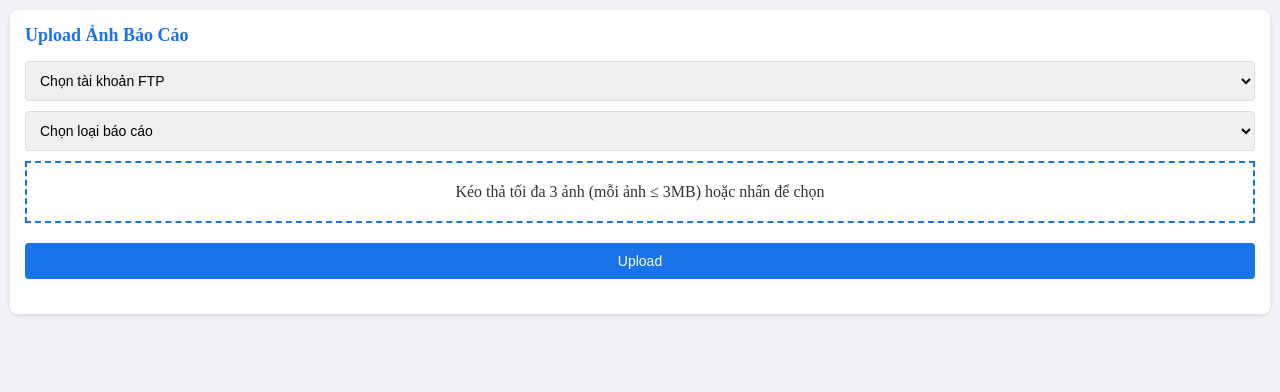
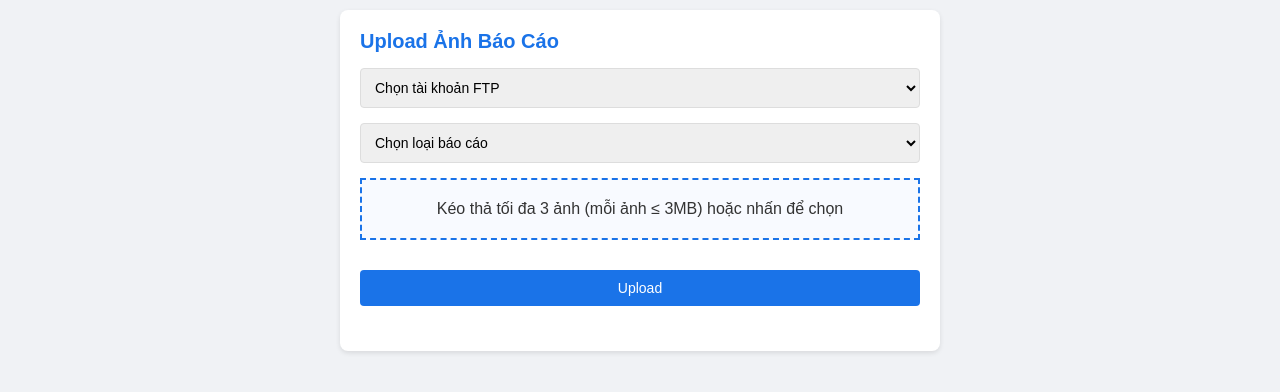
Before and after one commit to duytim/uploadftp, a Flask app: page / in a window 1280 px wide. Shown: the top 392 px of the page. Run offline with Flask 3, Linux system fonts and the light colour scheme.

Commit message:
Update styles.css

```diff
--- a/static/styles.css
+++ b/static/styles.css
@@ -1,27 +1,31 @@
-* { margin: 0; padding: 0; box-sizing: border-box; }
+* {
+    margin: 0;
+    padding: 0;
+    box-sizing: border-box;
+}
 body {
-    font-family: Arial??? Arial, sans-serif;
+    font-family: Arial, sans-serif;
     background: #f0f2f5;
     padding: 10px;
     color: #333;
 }
 .container {
-    max-width: 100%;
+    max-width: 600px;
     margin: 0 auto;
     background: #fff;
     border-radius: 8px;
-    padding: 15px;
+    padding: 20px;
     box-shadow: 0 2px 5px rgba(0,0,0,0.1);
 }
 h2 {
-    font-size: 18px;
+    font-size: 20px;
     margin-bottom: 15px;
     color: #1a73e8;
 }
-select, input[type="file"], input[type="text"], button {
+select, input[type="text"], button {
     width: 100%;
     padding: 10px;
-    margin-bottom: 10px;
+    margin-bottom: 15px;
     border: 1px solid #ddd;
     border-radius: 4px;
     font-size: 14px;
@@ -31,7 +35,8 @@ select, input[type="file"], input[type="text"], button {
     padding: 20px;
     text-align: center;
     cursor: pointer;
-    margin-bottom: 10px;
+    margin-bottom: 15px;
+    background: #f8faff;
 }
 .drop-zone.dragover {
     background: #e1f0ff;
@@ -47,39 +52,43 @@ button:disabled {
     background: #a0c1ff;
     cursor: not-allowed;
 }
-button:hover:not(:disabled) { background: #1557b0; }
+button:hover:not(:disabled) {
+    background: #1557b0;
+}
 .preview-container {
     display: flex;
     flex-wrap: wrap;
     gap: 10px;
-    margin-bottom: 10px;
+    margin-bottom: 15px;
 }
 .preview {
     width: 80px;
     height: 80px;
     object-fit: cover;
     border-radius: 4px;
+    border: 1px solid #ddd;
 }
-#progress {
+progress {
     width: 100%;
     height: 20px;
-    display: none;
-    margin-bottom: 10px;
 }
 #progress-info {
     font-size: 14px;
-    margin-bottom: 10px;
+    margin: 10px 0;
     color: #555;
 }
 #file-progress {
     font-size: 14px;
-    margin-bottom: 10px;
+    margin: 10px 0;
     color: #28a745;
     white-space: pre-line;
 }
 #result {
     font-size: 14px;
-    margin-bottom: 10px;
+    margin: 10px 0;
+}
+#result.error {
+    color: #d32f2f;
 }
 .popup {
     display: none;
@@ -93,13 +102,23 @@ button:hover:not(:disabled) { background: #1557b0; }
     box-shadow: 0 2px 10px rgba(0,0,0,0.2);
     text-align: center;
     z-index: 1000;
+    max-width: 90%;
+}
+.popup h3 {
+    margin-bottom: 10px;
+}
+.popup p {
+    margin-bottom: 15px;
 }
 .popup button {
-    margin-top: 10px;
     padding: 8px 20px;
 }
-.error { color: #d32f2f; }
 @media (max-width: 320px) {
-    .container { padding: 10px; }
-    .preview { width: 60px; height: 60px; }
+    .container {
+        padding: 10px;
+    }
+    .preview {
+        width: 60px;
+        height: 60px;
+    }
 }
```
